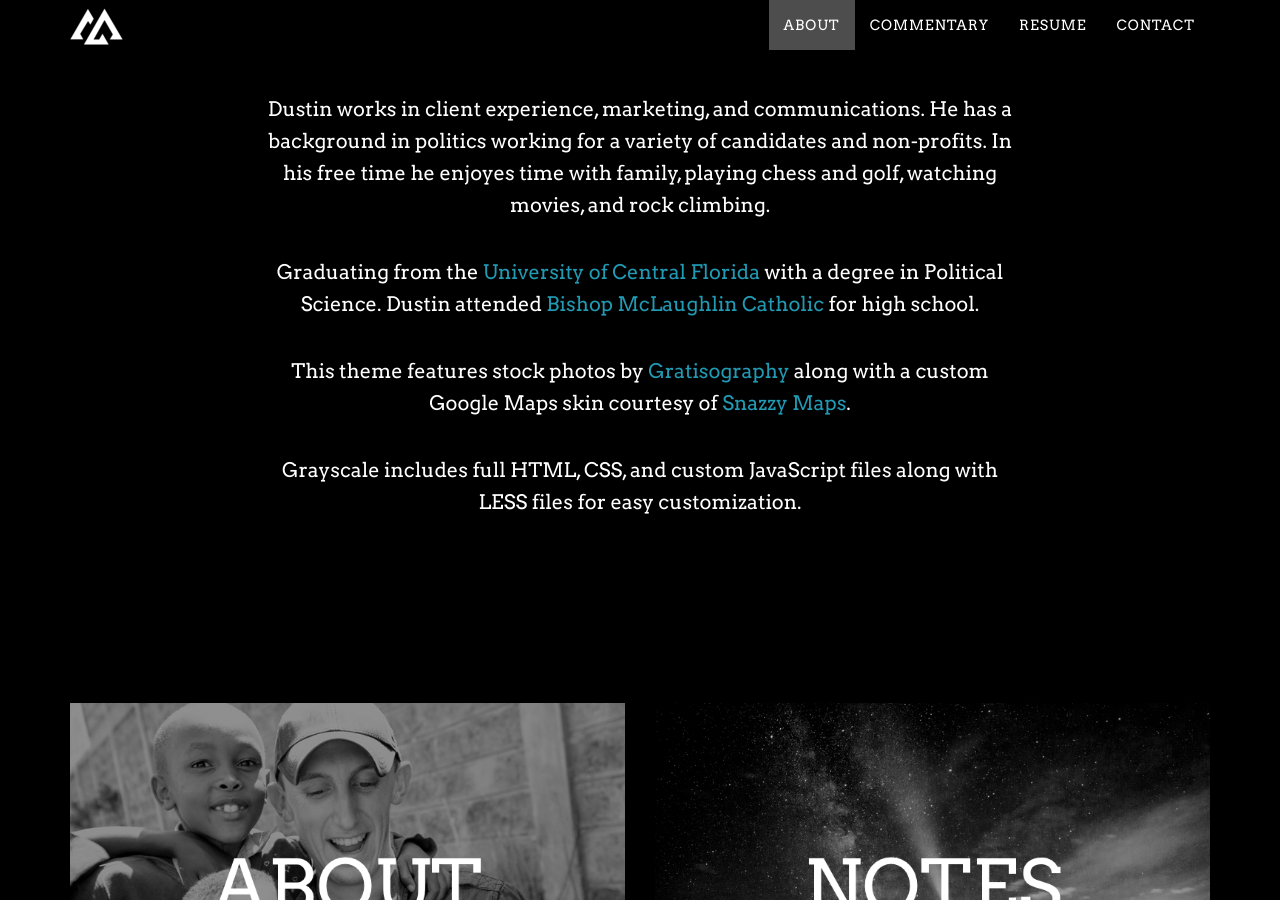
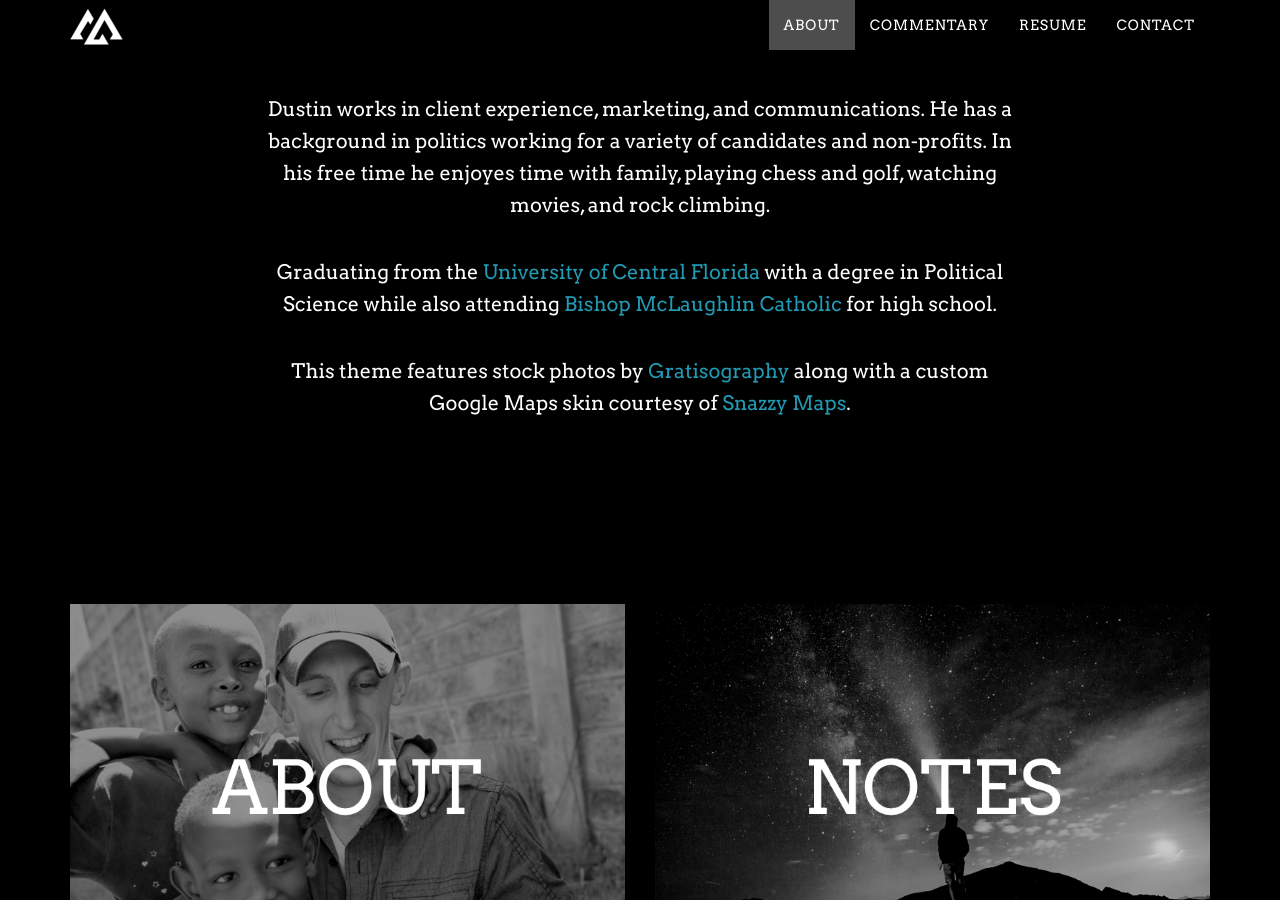
Before and after one commit to dustinwmooney/dustinmooney.website, a Jekyll site: the page built from index.html, in a window 1280 px wide and 900 px high, scrolled down 1033 px. Built offline with Jekyll 4.4.1, drawn with Linux system fonts in a browser that asks for light colours; nearby versions of some CDN libraries.

Commit message:
Update about.html

```diff
--- a/_includes/about.html
+++ b/_includes/about.html
@@ -4,9 +4,8 @@
             <div class="col-lg-8 col-lg-offset-2">
                 <h2>About Dustin</h2>
                 <p>Dustin works in client experience, marketing, and communications. He has a background in politics working for a variety of candidates and non-profits. In his free time he enjoyes time with family, playing chess and golf, watching movies, and rock climbing.</p>
-                <p>Graduating from the <a href="http://ucf.edu/">University of Central Florida</a> with a degree in Political Science. Dustin attended <a href="http://bmchs.com/">Bishop McLaughlin Catholic</a> for high school.</p>
+                <p>Graduating from the <a href="http://ucf.edu/">University of Central Florida</a> with a degree in Political Science while also attending <a href="http://bmchs.com/">Bishop McLaughlin Catholic</a> for high school.</p>
                 <p>This theme features stock photos by <a href="http://gratisography.com/">Gratisography</a> along with a custom Google Maps skin courtesy of <a href="http://snazzymaps.com/">Snazzy Maps</a>.</p>
-                <p>Grayscale includes full HTML, CSS, and custom JavaScript files along with LESS files for easy customization.</p>
             </div>
         </div>
     </section>
```
